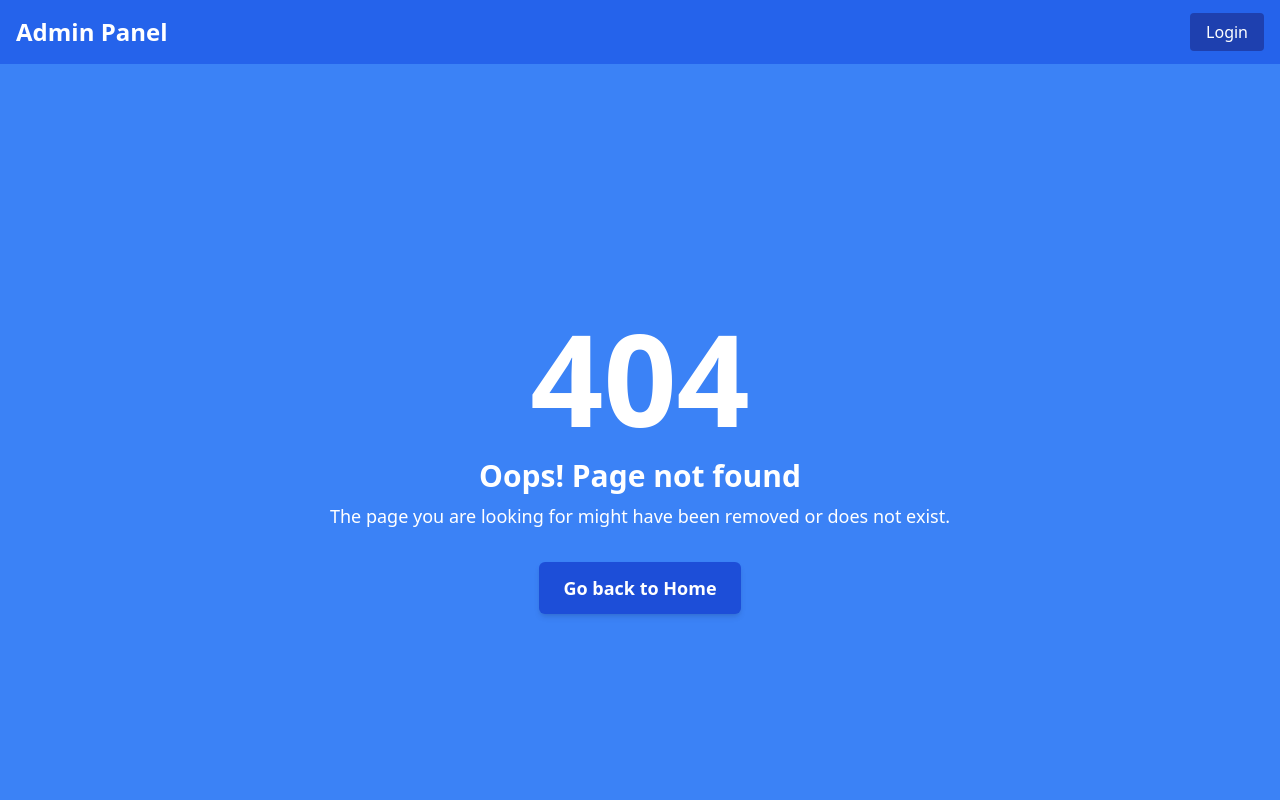
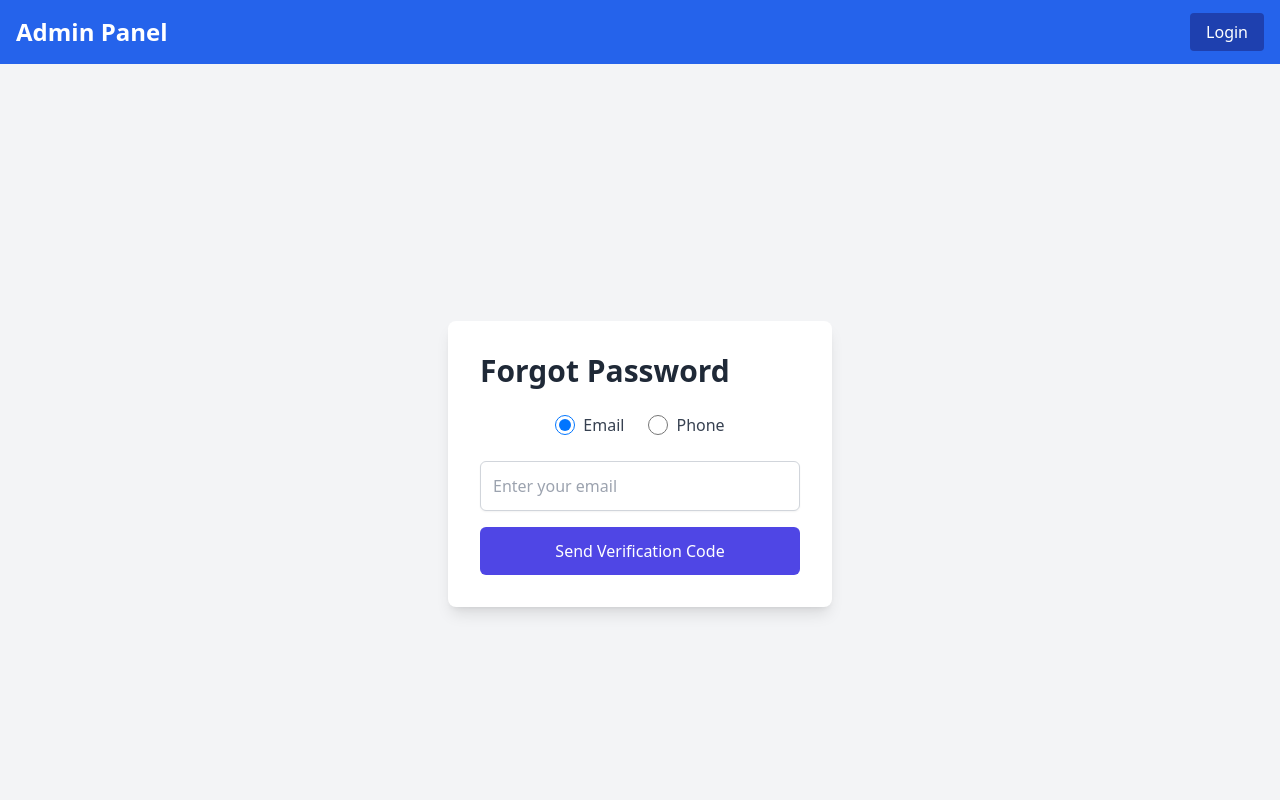
Before and after one commit to Uamirfarooq/SkillShaksAdminPanel, a React (Create React App) app in the folder frontend/: page /forget-password in a window 1280 px wide. Shown: the top 800 px of the page. Built offline with nearby package versions, Linux system fonts and the light colour scheme.

Commit message:
forget page is in working

```diff
--- a/frontend/public/index.html
+++ b/frontend/public/index.html
@@ -24,7 +24,7 @@
       work correctly both with client-side routing and a non-root public URL.
       Learn how to configure a non-root public URL by running `npm run build`.
     -->
-    <title>React App</title>
+    <title>SkillShaks Admin Panel</title>
   </head>
   <body>
     <noscript>You need to enable JavaScript to run this app.</noscript>
--- a/frontend/src/App.js
+++ b/frontend/src/App.js
@@ -12,6 +12,7 @@ import UserProfilePage from "../src/Pages/Admin/UserProfilePage.jsx";
 import AdminHomePage from "../src/Pages/Admin/Home.jsx";
 import ProtectedRoute from "../src/components/ProtectedRoutes.js";
 import NotFoundPage from "../src/Pages/Admin/NotFoundPage.jsx";
+import ForgetPass from "./Pages/Admin/ForgetPass.jsx";
 
 function App() {
   return (
@@ -23,6 +24,7 @@ function App() {
           <Route path="/" element={<AdminHomePage />} />
           <Route path="/admin/register" element={<Registration />} />
           <Route path="*" element={<NotFoundPage />} />
+          <Route path="/forget-password" element={<ForgetPass />} />
 
           <Route
             path="/admin/analytics"
--- /dev/null
+++ b/frontend/src/pages/Admin/ForgetPass.jsx
@@ -0,0 +1,136 @@
+import React, { useState } from 'react';
+import axios from 'axios';
+import { Navigate } from 'react-router-dom';
+
+const ForgotPassword = () => {
+  const [step, setStep] = useState(1);
+  const [method, setMethod] = useState('email'); // Default to email
+  const [contact, setContact] = useState('');
+  const [verificationCode, setVerificationCode] = useState('');
+  const [newPassword, setNewPassword] = useState('');
+  const [confirmPassword, setConfirmPassword] = useState('');
+
+  const handleSendVerification = async () => {
+    try {
+      await axios.post('http://localhost:5500/api/v1/admin/send-verification', { contact });
+      setStep(2);
+    } catch (error) {
+      console.error('Error sending verification code', error);
+    }
+  };
+
+  const handleVerifyCode = async () => {
+    try {
+      await axios.post('http://localhost:5500/api/v1/admin/verify-code', { code: verificationCode });
+      setStep(3);
+    } catch (error) {
+      console.error('Error verifying code', error);
+    }
+  };
+
+  const handleResetPassword = async () => {
+    if (newPassword !== confirmPassword) {
+      alert('Passwords do not match');
+      return;
+    }
+    try {
+      await axios.post('http://localhost:5500/api/v1/admin/reset-password', { newPassword });
+      alert('Password reset successful');
+      Navigate("/admin/register")
+    } catch (error) {
+      console.error('Error resetting password', error);
+    }
+  };
+
+  return (
+    <div className="flex flex-col items-center justify-center min-h-screen bg-gray-100 p-4">
+      {step === 1 && (
+        <div className="w-full max-w-sm p-8 bg-white rounded-lg shadow-lg transform transition-all duration-300 ease-in-out animate-fadeIn">
+          <h1 className="text-3xl font-bold mb-6 text-gray-800">Forgot Password</h1>
+          <div className="mb-6 flex justify-center">
+            <label className="inline-flex items-center mr-6 cursor-pointer">
+              <input
+                type="radio"
+                name="method"
+                value="email"
+                checked={method === 'email'}
+                onChange={() => setMethod('email')}
+                className="form-radio h-5 w-5 text-indigo-600 transition duration-150 ease-in-out"
+              />
+              <span className="ml-2 text-gray-700">Email</span>
+            </label>
+            <label className="inline-flex items-center cursor-pointer">
+              <input
+                type="radio"
+                name="method"
+                value="phone"
+                checked={method === 'phone'}
+                onChange={() => setMethod('phone')}
+                className="form-radio h-5 w-5 text-indigo-600 transition duration-150 ease-in-out"
+              />
+              <span className="ml-2 text-gray-700">Phone</span>
+            </label>
+          </div>
+          <input
+            type="text"
+            placeholder={`Enter your ${method}`}
+            value={contact}
+            onChange={(e) => setContact(e.target.value)}
+            className="w-full p-3 mb-4 border border-gray-300 rounded-md shadow-sm focus:ring-indigo-500 focus:border-indigo-500 transition duration-150 ease-in-out"
+          />
+          <button
+            onClick={handleSendVerification}
+            className="w-full py-3 bg-indigo-600 text-white rounded-md hover:bg-indigo-700 transition duration-300"
+          >
+            Send Verification Code
+          </button>
+        </div>
+      )}
+      {step === 2 && (
+        <div className="w-full max-w-sm p-8 bg-white rounded-lg shadow-lg transform transition-all duration-300 ease-in-out animate-fadeIn">
+          <h1 className="text-3xl font-bold mb-6 text-gray-800">Verify Code</h1>
+          <input
+            type="text"
+            placeholder="Enter verification code"
+            value={verificationCode}
+            onChange={(e) => setVerificationCode(e.target.value)}
+            className="w-full p-3 mb-4 border border-gray-300 rounded-md shadow-sm focus:ring-indigo-500 focus:border-indigo-500 transition duration-150 ease-in-out"
+          />
+          <button
+            onClick={handleVerifyCode}
+            className="w-full py-3 bg-indigo-600 text-white rounded-md hover:bg-indigo-700 transition duration-300"
+          >
+            Verify
+          </button>
+        </div>
+      )}
+      {step === 3 && (
+        <div className="w-full max-w-sm p-8 bg-white rounded-lg shadow-lg transform transition-all duration-300 ease-in-out animate-fadeIn">
+          <h1 className="text-3xl font-bold mb-6 text-gray-800">Reset Password</h1>
+          <input
+            type="password"
+            placeholder="New Password"
+            value={newPassword}
+            onChange={(e) => setNewPassword(e.target.value)}
+            className="w-full p-3 mb-4 border border-gray-300 rounded-md shadow-sm focus:ring-indigo-500 focus:border-indigo-500 transition duration-150 ease-in-out"
+          />
+          <input
+            type="password"
+            placeholder="Confirm Password"
+            value={confirmPassword}
+            onChange={(e) => setConfirmPassword(e.target.value)}
+            className="w-full p-3 mb-4 border border-gray-300 rounded-md shadow-sm focus:ring-indigo-500 focus:border-indigo-500 transition duration-150 ease-in-out"
+          />
+          <button
+            onClick={handleResetPassword}
+            className="w-full py-3 bg-indigo-600 text-white rounded-md hover:bg-indigo-700 transition duration-300"
+          >
+            Reset Password
+          </button>
+        </div>
+      )}
+    </div>
+  );
+};
+
+export default ForgotPassword;
--- a/frontend/src/pages/Admin/Registration.jsx
+++ b/frontend/src/pages/Admin/Registration.jsx
@@ -72,7 +72,7 @@ function Registration() {
             <div className="flex items-center justify-between">
               <label htmlFor="password" className="block text-sm font-medium leading-6">Password</label>
               <div className="text-sm">
-                <Link to="#" className="font-semibold text-indigo-600 hover:text-indigo-500">Forgot password?</Link>
+                <Link to="/forget-password" className="font-semibold text-indigo-600 hover:text-indigo-500">Forgot password?</Link>
               </div>
             </div>
             <div className="mt-2">
```
